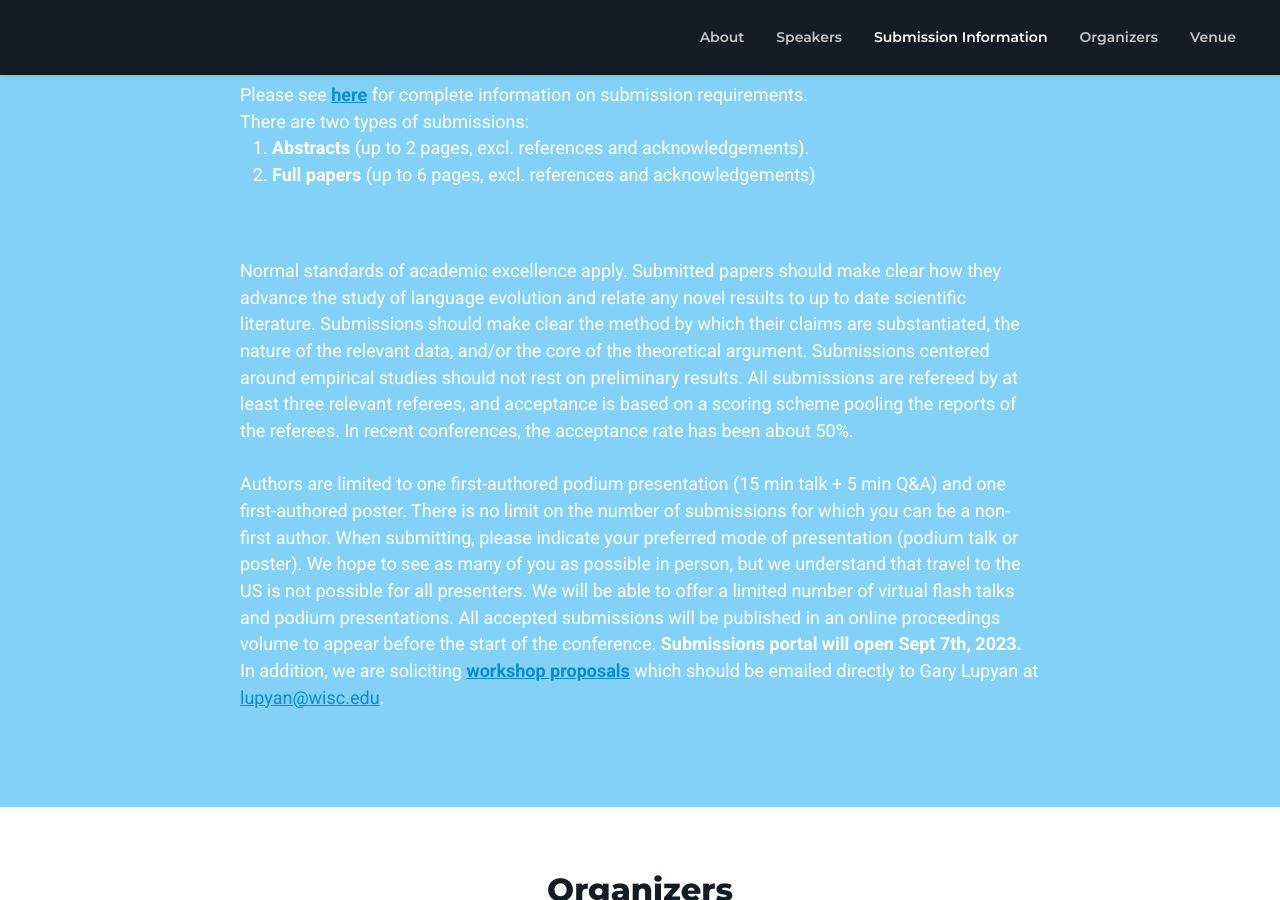
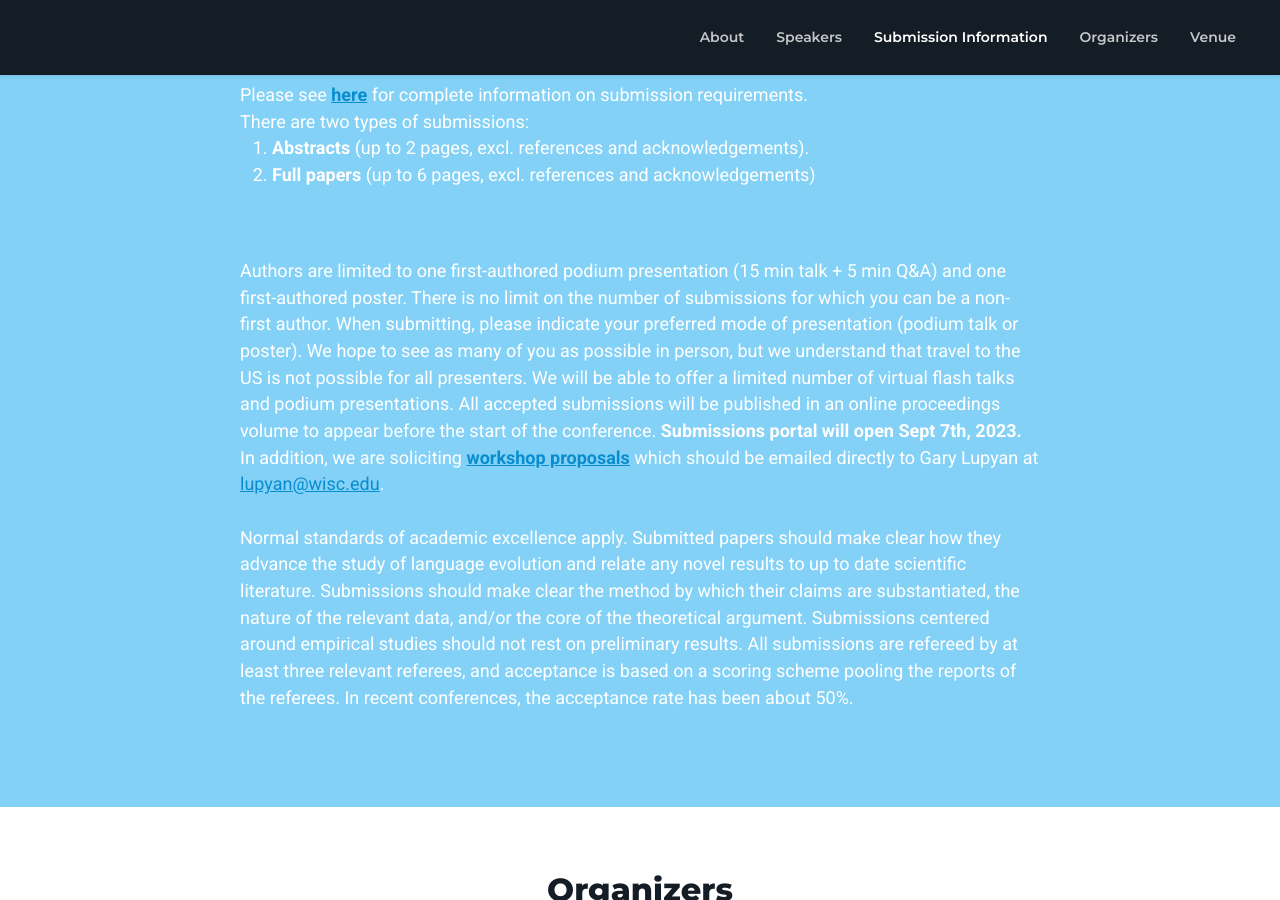
Before and after one commit to evolang2024/evolang2024.github.io, a Jekyll site: the page built from _pages/index.md, in a window 1280 px wide and 900 px high, scrolled down 2029 px. Built offline with Jekyll 4.4.1, drawn with Linux system fonts in a browser that asks for light colours; nearby versions of some CDN libraries; library files that are not in the unit come from our copies.

```diff
--- a/_pages/index.md
+++ b/_pages/index.md
@@ -71,9 +71,9 @@ submit:
                   <li><b>Full papers</b> (up to 6 pages, excl. references and acknowledgements)</li>
               </ol>
               <br><br>
+              Authors are limited to one first-authored podium presentation (15 min talk + 5 min Q&A) and one first-authored poster. There is no limit on the number of submissions for which you can be a non-first author. When submitting, please indicate your preferred mode of presentation (podium talk or poster). We hope to see as many of you as possible in person, but we understand that travel to the US is not possible for all presenters. We will be able to offer a limited number of virtual flash talks and podium presentations.  All accepted submissions will be published in an online proceedings volume to appear before the start of the conference. <b>Submissions portal will open Sept 7th, 2023.</b> In addition, we are soliciting <A HREF="#" onclick='window.open(`submission_details/#info-1`, `_self`);'><b>workshop proposals</b></A> which should be emailed directly to Gary Lupyan at <a href='mailto:lupyan@wisc.edu'>lupyan@wisc.edu</a>.
+              <br><br>
               Normal standards of academic excellence apply. Submitted papers should make clear how they advance the study of language evolution and relate any novel results to up to date scientific literature. Submissions should make clear the method by which their claims are substantiated, the nature of the relevant data, and&#47;or the core of the theoretical argument. Submissions centered around empirical studies should not rest on preliminary results. All submissions are refereed by at least three relevant referees, and acceptance is based on a scoring scheme pooling the reports of the referees. In recent conferences, the acceptance rate has been about 50&#37;.
-              <br><br>
-              Authors are limited to one first-authored podium presentation (15 min talk + 5 min Q&A) and one first-authored poster. There is no limit on the number of submissions for which you can be a non-first author. When submitting, please indicate your preferred mode of presentation (podium talk or poster). We hope to see as many of you as possible in person, but we understand that travel to the US is not possible for all presenters. We will be able to offer a limited number of virtual flash talks and podium presentations.  All accepted submissions will be published in an online proceedings volume to appear before the start of the conference. <b>Submissions portal will open Sept 7th, 2023.</b> In addition, we are soliciting <A HREF="#" onclick='window.open(`submission_details/#info-1`, `_self`);'><b>workshop proposals</b></A> which should be emailed directly to Gary Lupyan at <a href='mailto:lupyan@wisc.edu'>lupyan@wisc.edu</a>.
               </div>
 organizers:
     header: Organizers
```
